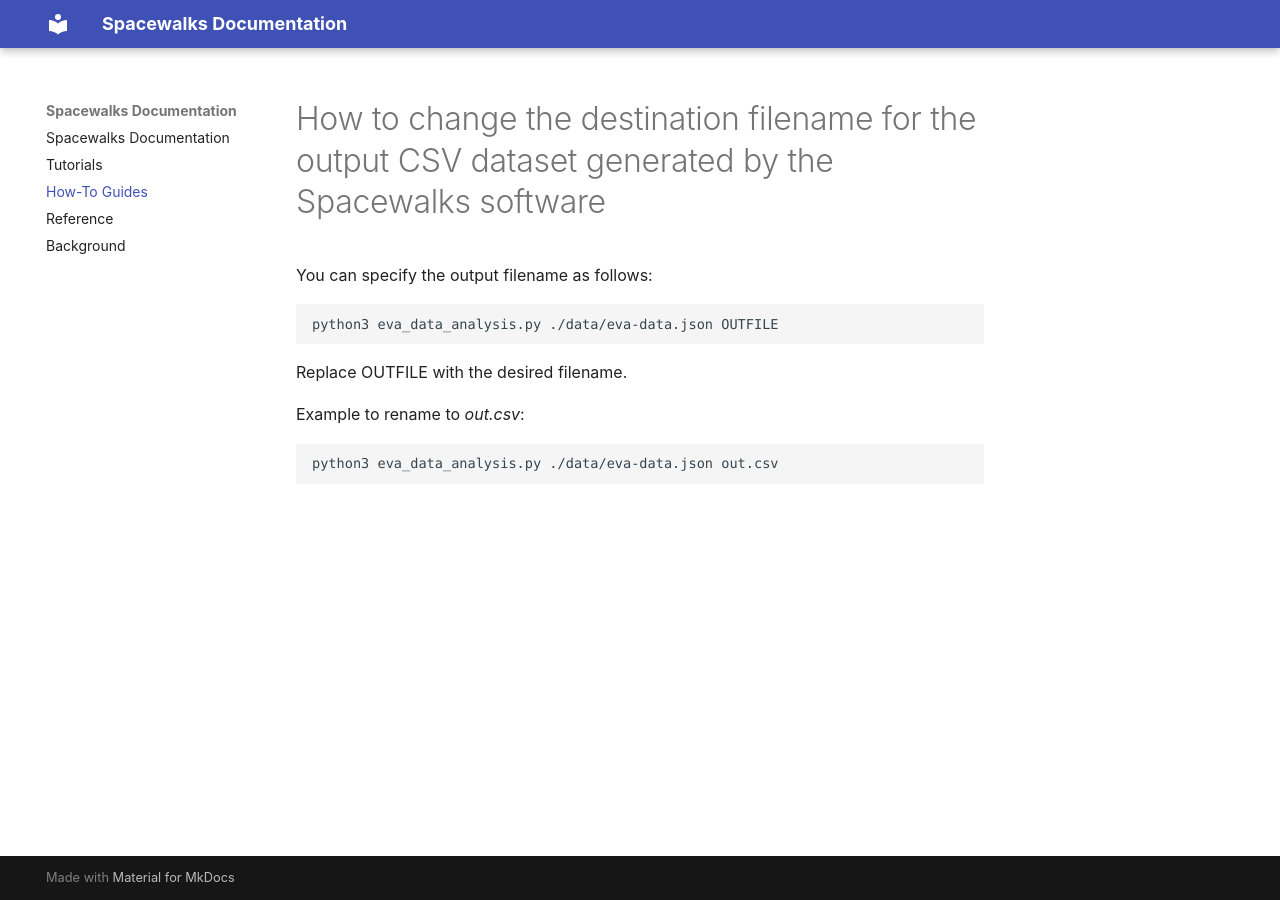
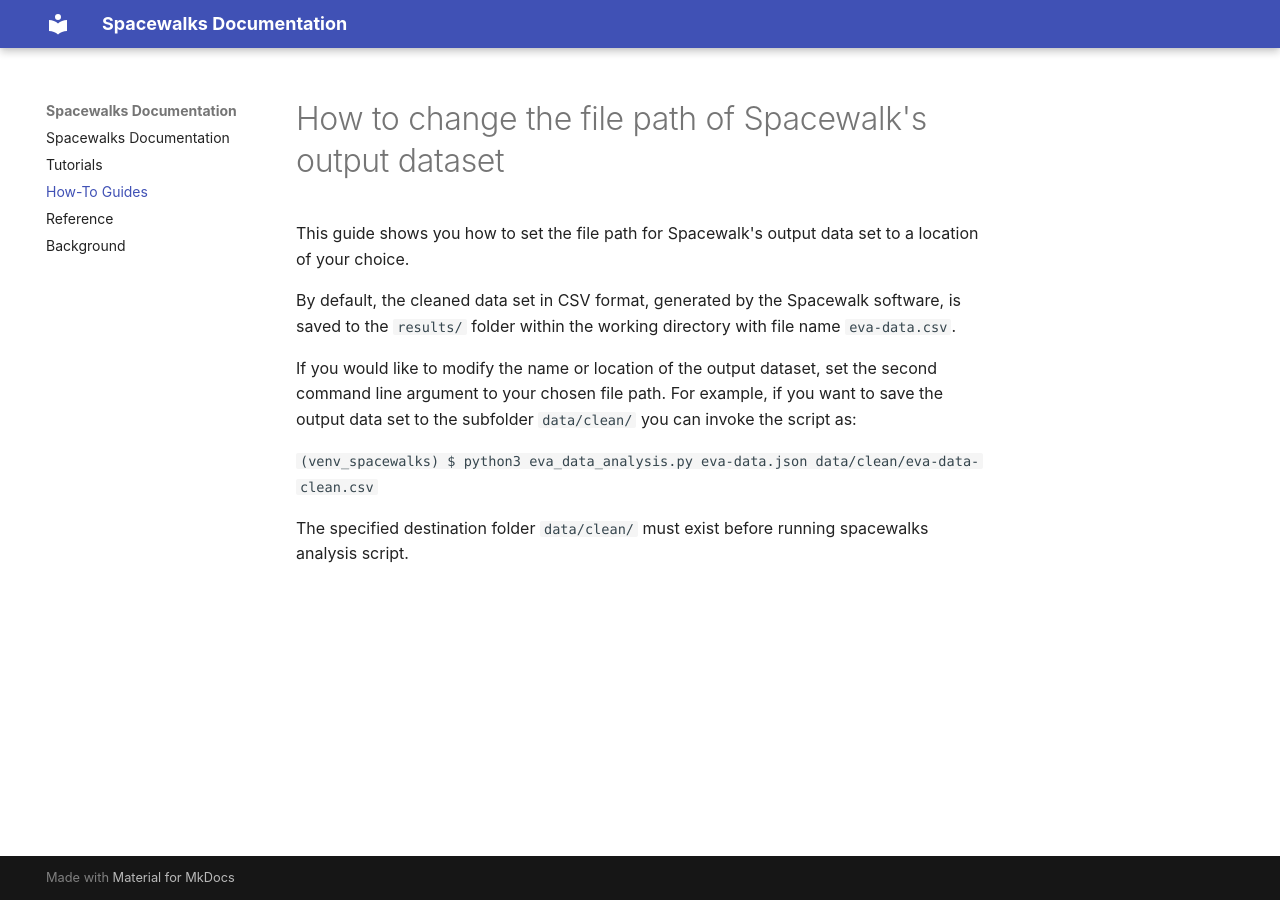
Before and after one commit to mtav/spacewalks, an MkDocs documentation site: the page built from docs/how-to-guides.md, in a window 1280 px wide. Built offline with MkDocs 1.6.1 and Material for MkDocs 9.7.7, drawn with Linux system fonts in a browser that asks for light colours.

Commit message:
doc update

````diff
--- a/docs/how-to-guides.md
+++ b/docs/how-to-guides.md
@@ -1,13 +1,16 @@
-# How to change the destination filename for the output CSV dataset generated by the Spacewalks software
+# How to change the file path of Spacewalk's output dataset
 
-You can specify the output filename as follows:
-```
-python3 eva_data_analysis.py ./data/eva-data.json OUTFILE
-```
+This guide shows you how to set the file path for Spacewalk's output
+data set to a location of your choice.
 
-Replace OUTFILE with the desired filename.
+By default, the cleaned data set in CSV format, generated by the Spacewalk software, is saved to the `results/`
+folder within the working directory with file name `eva-data.csv`.
 
-Example to rename to *out.csv*:
-```
-python3 eva_data_analysis.py ./data/eva-data.json out.csv
-```
+If you would like to modify the name or location of the output dataset, set the
+second command line argument to your chosen file path.
+For example, if you want to save the output data set to the subfolder `data/clean/` you can
+invoke the script as:
+
+`(venv_spacewalks) $ python3 eva_data_analysis.py eva-data.json data/clean/eva-data-clean.csv`
+
+The specified destination folder `data/clean/` must exist before running spacewalks analysis script.
````
Also changed, not shown: site/how-to-guides.html, 1 other file.
